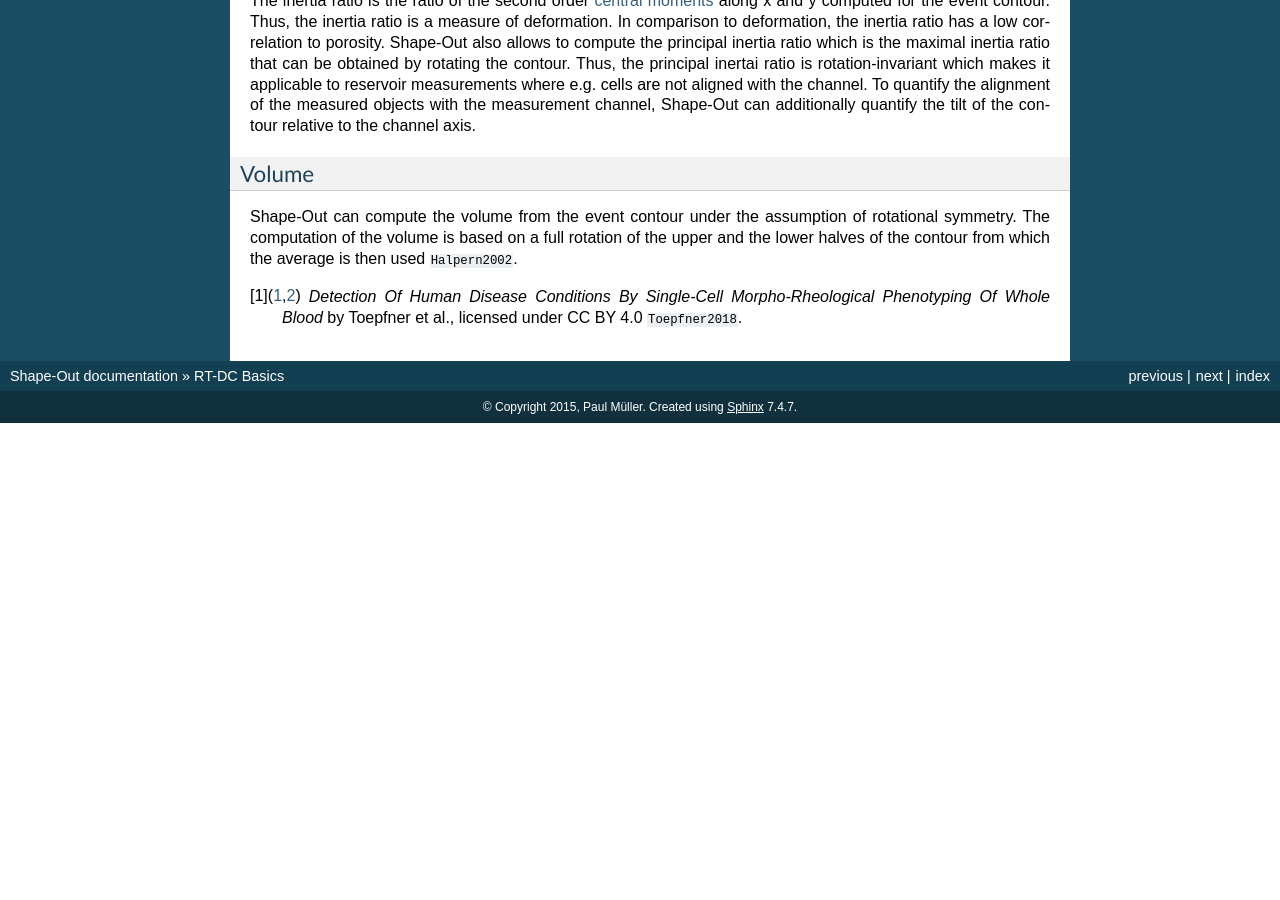
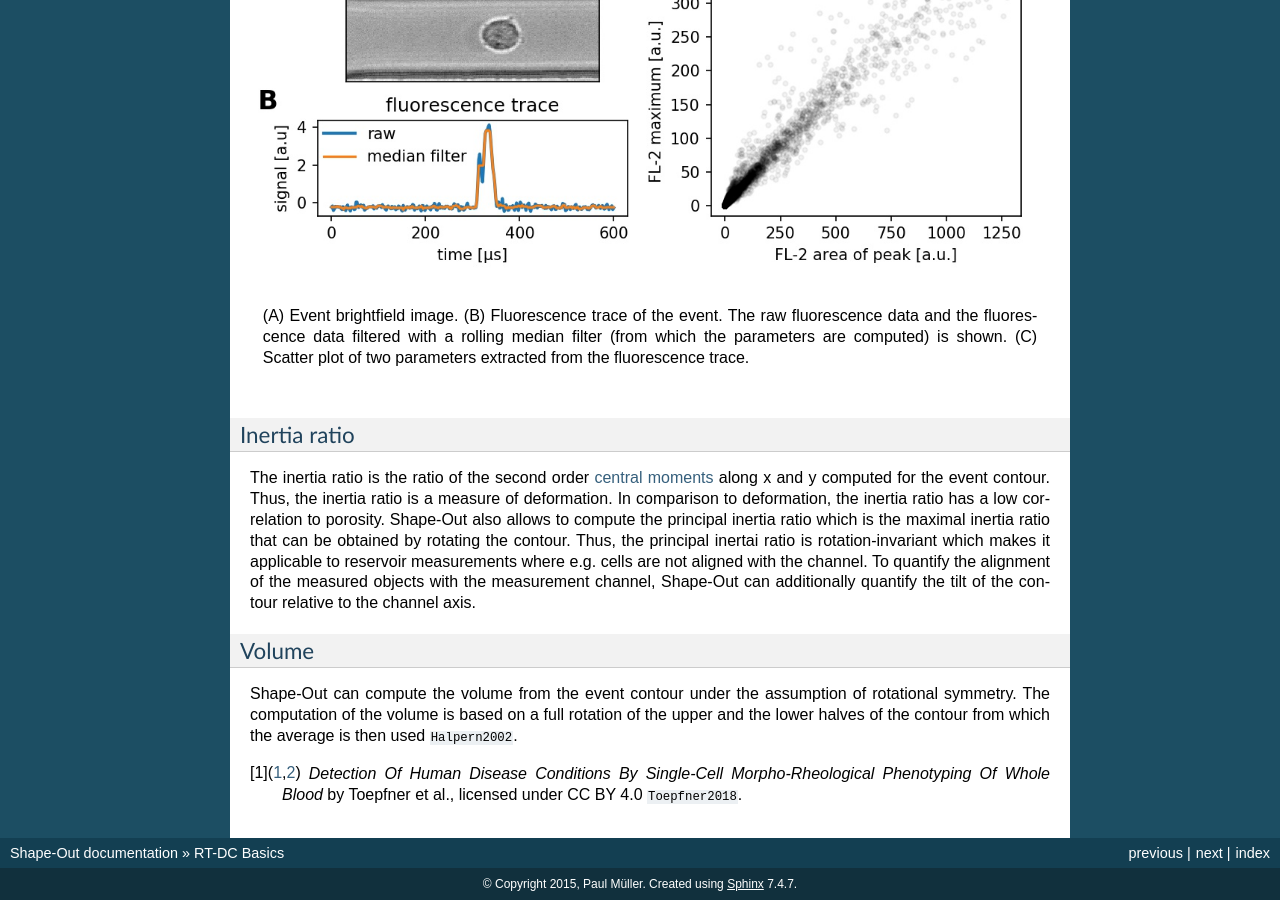
Before and after one commit to ZELLMECHANIK-DRESDEN/ShapeOut, a Sphinx documentation site: the page built from docs/sec_rtdc_basics.rst, in a window 1280 px wide and 900 px high, scrolled down 3946 px. Built offline with Sphinx 7.4.7, drawn with Linux system fonts in a browser that asks for light colours; pages that are not in the unit, such as notebooks, are missing from menus; the version number could not be read and is left out; cross-references to code outside the pages are shown as plain code; before the commit the page ends 4369 px from its top, so only the background shows below that.

Commit message:
reg: correctly support dclab 0.8.0; docs: add fluorescence figure

```diff
--- /dev/null
+++ b/docs/figures/fluorescence.py
@@ -0,0 +1,61 @@
+import dclab
+import numpy as np
+import matplotlib.pylab as plt
+
+
+# dataset
+ds = dclab.new_dataset("fluorescence/fluorescence.rtdc")
+
+evt = 54
+
+# traces
+flraw = ds["trace"]["fl2_raw"][evt]
+flmed = ds["trace"]["fl2_median"][evt]
+
+# plot
+fig = plt.figure(figsize=(7, 3))
+
+# image
+axi = plt.subplot(221, title="event image")
+axi.imshow(ds["image"][evt], cmap="gray")
+axi.set_yticks([])
+axi.set_xticks([])
+
+# trace
+ax1 = plt.subplot(223, title="fluorescence trace")
+bin_size_us = 1 / 500000 * 1e6
+time = np.linspace(0, bin_size_us*len(flraw), len(flraw))
+ax1.plot(time, flraw/100, label="raw", lw=2)
+ax1.plot(time, flmed/100, label="median filter", lw=1.5)
+ax1.set_xlabel("time [µs]")
+ax1.set_ylabel("signal [a.u]")
+ax1.legend(borderaxespad=0, frameon=False)
+
+# scatter plot
+axs = plt.subplot(122, title="scatter plot")
+# filter away saturation events
+ds.config["filtering"]["fl2_max max"] = 31000
+ds.config["filtering"]["fl2_area max"] = 1300000
+ds.apply_filter()
+filt = ds.filter.all
+axs.scatter(ds["fl2_area"][filt]/1000, ds["fl2_max"][filt]/100, c="k",
+            marker=".", alpha=.05)
+axs.set_xlabel(dclab.dfn.feature_name2label["fl2_area"])
+axs.set_ylabel(dclab.dfn.feature_name2label["fl2_max"])
+
+fig.text(0, 1, "A",
+         fontsize=17,
+         fontweight="bold",
+         va="top", ha="left")
+fig.text(0, .57, "B",
+         fontsize=17,
+         fontweight="bold",
+         va="top", ha="left")
+fig.text(0.5, 1, "C",
+         fontsize=17,
+         fontweight="bold",
+         va="top", ha="left")
+
+plt.tight_layout()
+plt.savefig("fluorescence.jpg", dpi=150)
+plt.show()
--- a/docs/sec_rtdc_basics.rst
+++ b/docs/sec_rtdc_basics.rst
@@ -144,6 +144,16 @@ as peak fluorescence or peak width can be computed. For more advanced
 applications, RT-FDC also supports multiple fluorescence channels.
 
 
+.. figure:: figures/fluorescence.jpg
+
+   (A) Event brightfield image. (B) Fluorescence trace of the event.
+   The raw fluorescence data and the fluorescence data filtered with
+   a rolling median filter (from which the parameters are computed)
+   is shown.
+   (C) Scatter plot of two parameters extracted from the fluorescence
+   trace.
+
+
 Inertia ratio
 -------------
 The inertia ratio is the ratio of the second order
```
Also changed, not shown: docs/figures/deform.jpg, docs/figures/fluorescence.jpg (added), 1 other file.
